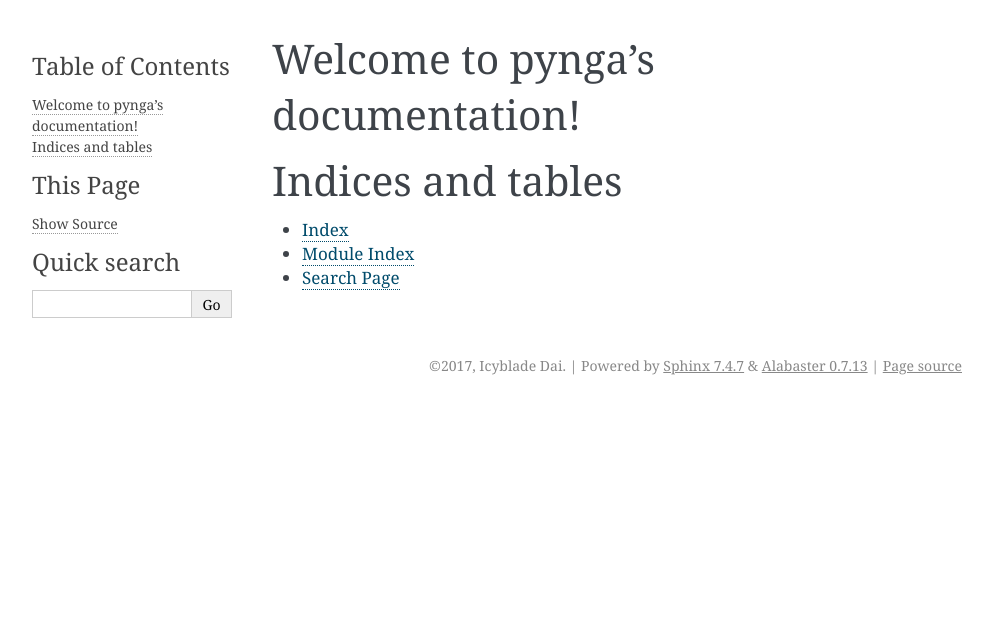
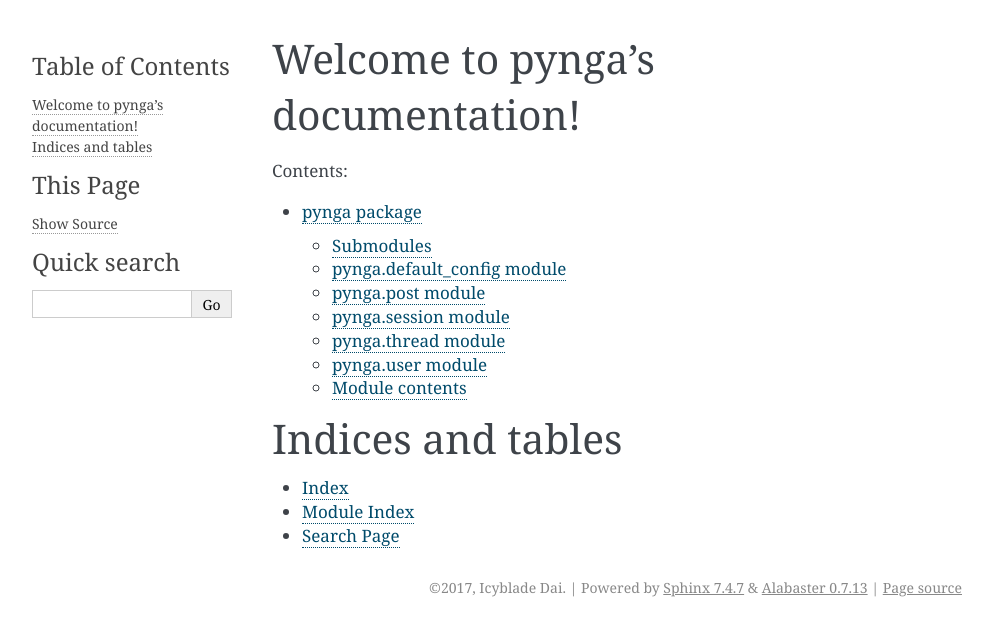
Before and after one commit to icyblade/pynga, a Sphinx documentation site: the page built from docs/source/index.rst, in a window 1280 px wide. Shown: the top 636 px of the page, without its empty margins (148-1141 px from the left). Built offline with Sphinx 7.4.7, drawn with Linux system fonts in a browser that asks for light colours.

```diff
--- a/docs/source/conf.py
+++ b/docs/source/conf.py
@@ -31,8 +31,11 @@
 # Add any Sphinx extension module names here, as strings. They can be
 # extensions coming with Sphinx (named 'sphinx.ext.*') or your custom
 # ones.
-extensions = ['sphinx.ext.autodoc',
-    'sphinx.ext.viewcode']
+extensions = [
+    'sphinx.ext.autodoc',
+    'sphinx.ext.viewcode',
+    'sphinxcontrib.napoleon',
+]
 
 # Add any paths that contain templates here, relative to this directory.
 templates_path = ['_templates']
--- a/docs/source/index.rst
+++ b/docs/source/index.rst
@@ -5,6 +5,7 @@
    :maxdepth: 2
    :caption: Contents:
 
+   pynga
 
 Indices and tables
 ==================
--- /dev/null
+++ b/docs/source/pynga.rst
@@ -0,0 +1,54 @@
+pynga package
+=============
+
+Submodules
+----------
+
+pynga.default_config module
+---------------------------
+
+.. automodule:: pynga.default_config
+    :members:
+    :undoc-members:
+    :show-inheritance:
+
+pynga.post module
+-----------------
+
+.. automodule:: pynga.post
+    :members:
+    :undoc-members:
+    :show-inheritance:
+
+pynga.session module
+--------------------
+
+.. automodule:: pynga.session
+    :members:
+    :undoc-members:
+    :show-inheritance:
+
+pynga.thread module
+-------------------
+
+.. automodule:: pynga.thread
+    :members:
+    :undoc-members:
+    :show-inheritance:
+
+pynga.user module
+-----------------
+
+.. automodule:: pynga.user
+    :members:
+    :undoc-members:
+    :show-inheritance:
+
+
+Module contents
+---------------
+
+.. automodule:: pynga
+    :members:
+    :undoc-members:
+    :show-inheritance:
```
